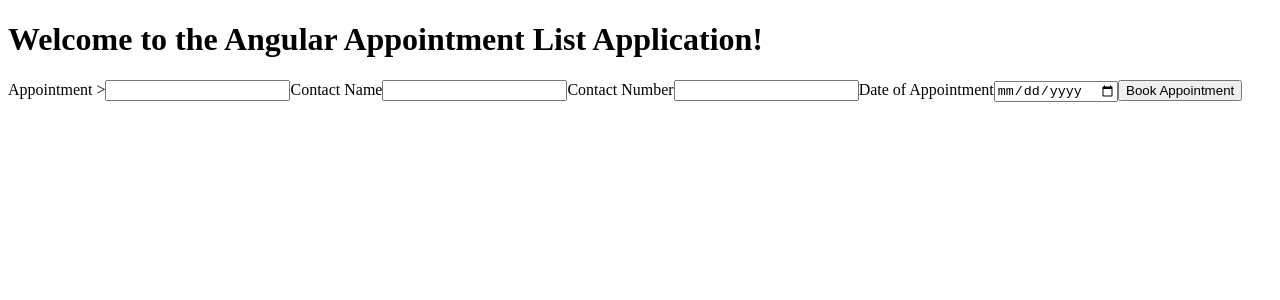
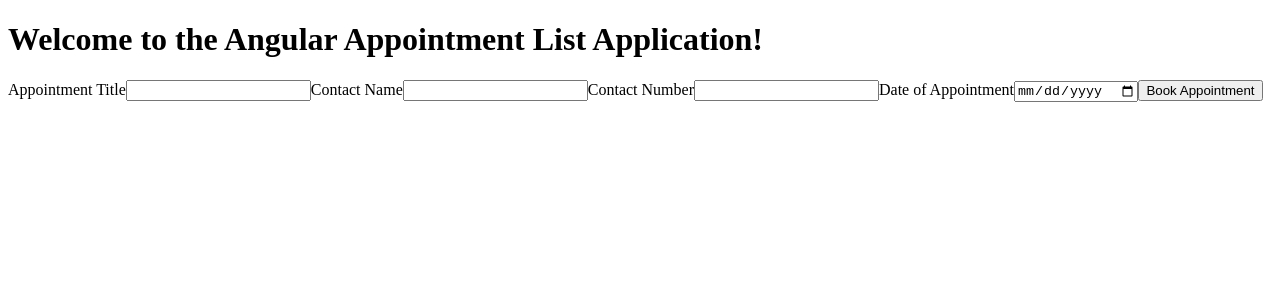
Before and after one commit to aaronkagan/angular-appointment-app, an Angular app: page / in a window 1280 px wide. Shown: the top 300 px of the page. Built offline with nearby package versions, Linux system fonts and the light colour scheme.

Commit message:
fixing template

```diff
--- a/src/app/appointment-list/appointment-list.component.html
+++ b/src/app/appointment-list/appointment-list.component.html
@@ -1,5 +1,5 @@
 <form>
-  <label for="appointment-title">Appointment <Title></Title>></label>
+  <label for="appointment-title">Appointment Title</label>
   <input id="appointment-title" name="appointment-title" type="text">
   <label for="appointment-contact">Contact Name</label>
   <input id="appointment-contact" name="appointment-contact" type="text">
```
